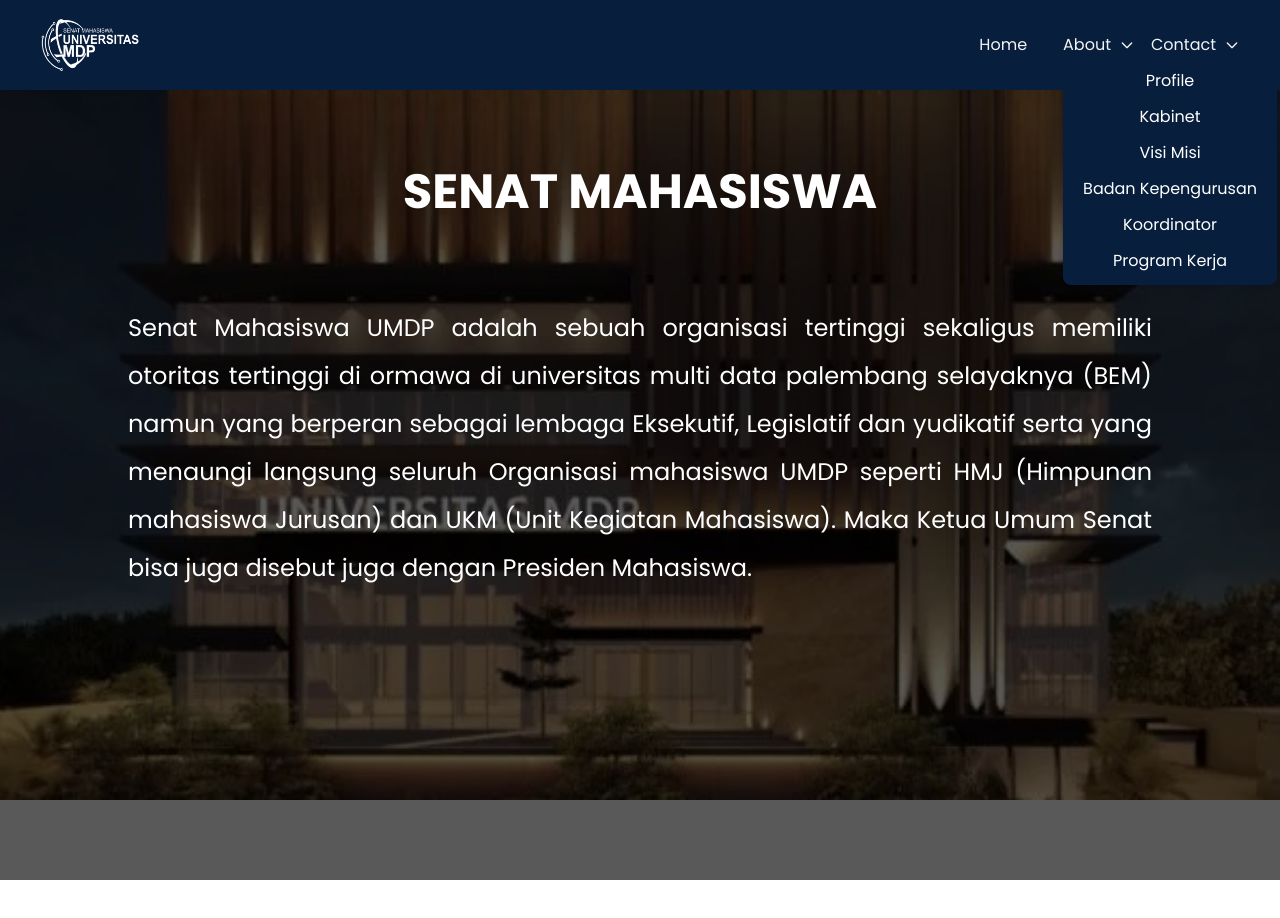
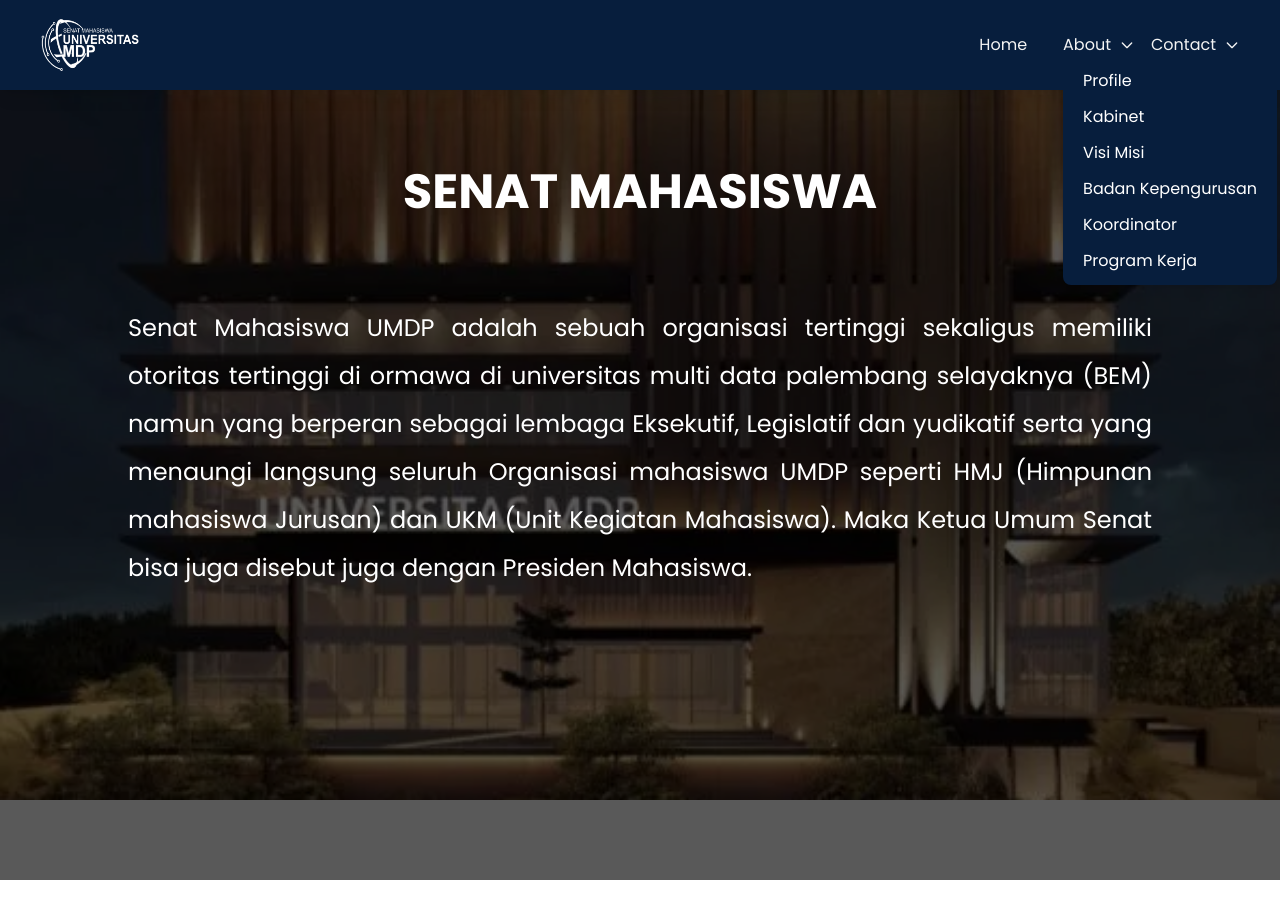
Before and after one commit to UKM-Programming-UMDP/landing-page-senat, a React (Vite) app: page / in a window 1280 px wide. Both pictures are taken after a click on the button "About". Shown: the top 918 px of the page. Built offline with nearby package versions, Linux system fonts and the light colour scheme.

Commit message:
update: navigate

```diff
--- a/src/common/components/dropdown.jsx
+++ b/src/common/components/dropdown.jsx
@@ -1,7 +1,6 @@
 import { Popover, PopoverButton, PopoverPanel } from "@headlessui/react";
 import { useState } from "react";
 import { useNavigate } from "react-router-dom";
-
 export const Dropdown = ({ label, listMenu }) => {
   const navigate = useNavigate();
   const [dropdown, setDropdown] = useState(false);
@@ -36,15 +35,15 @@ export const Dropdown = ({ label, listMenu }) => {
             />
           </svg>
         </PopoverButton>
-        <PopoverPanel className="flex flex-col z-50 bg-dark-blue rounded-b-lg gap-3 lg:fixed py-3 px-5">
+        <PopoverPanel className="flex text-left flex-col z-50 bg-dark-blue rounded-b-lg gap-3 lg:fixed py-3 px-5">
           {listMenu.map((data, index) => (
-            <span
+            <a
               key={index}
-              onClick={() => navigate(data.link)}
-              className="text-white hover:text-gray-400 cursor-pointer"
+              href={data.link}
+              className="text-white hover:text-gray-400"
             >
               {data.name}
-            </span>
+            </a>
           ))}
         </PopoverPanel>
       </Popover>
```
